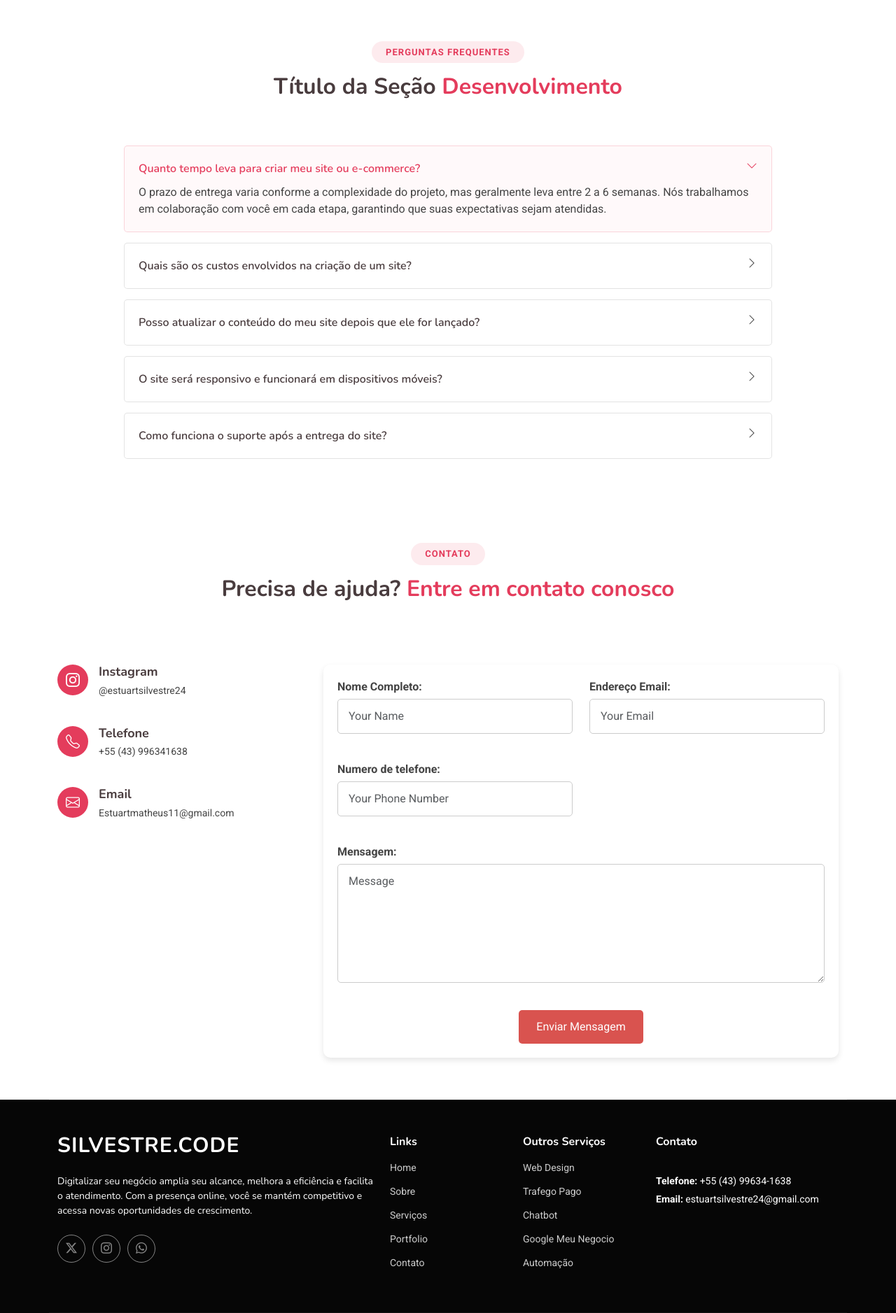
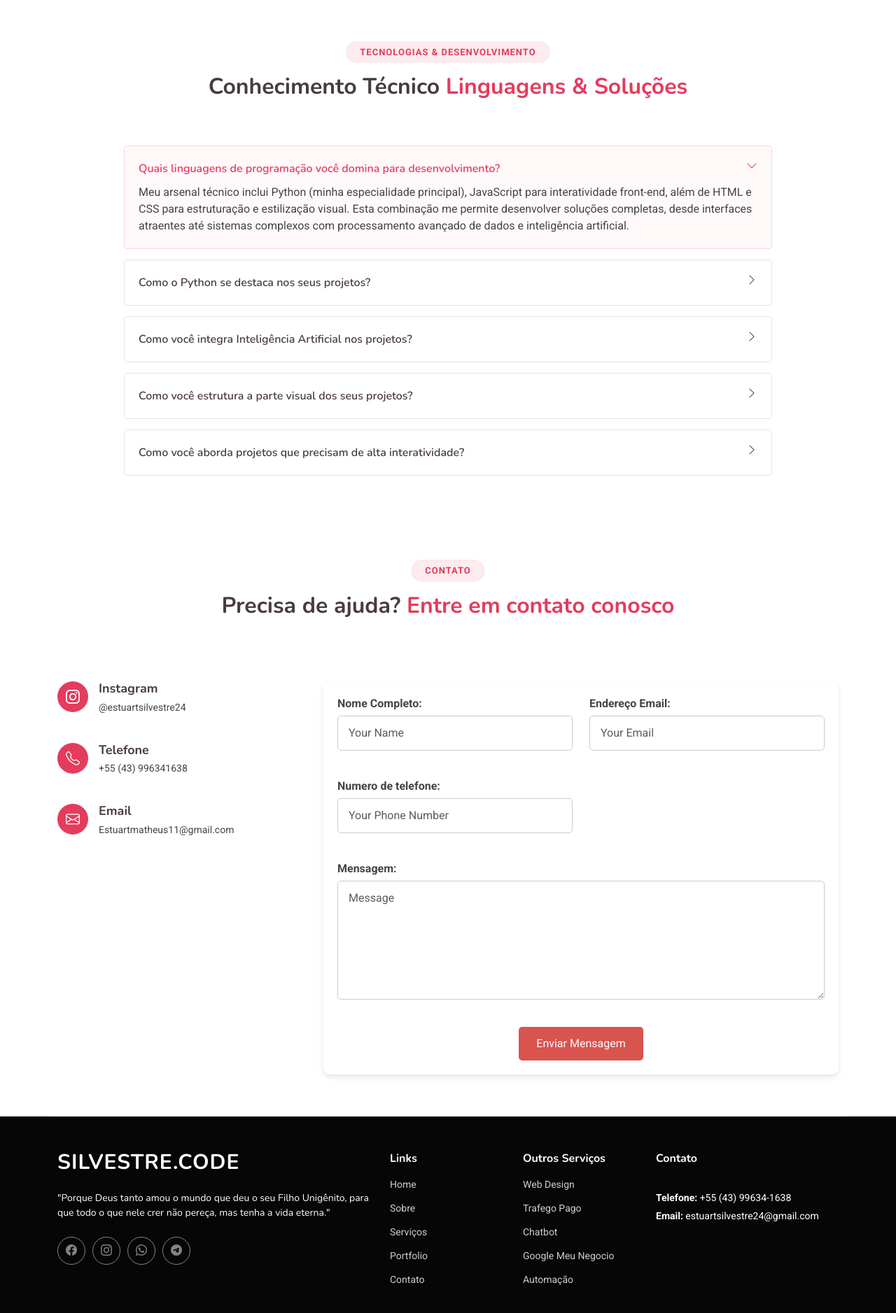
Before and after one commit to estuart27/Meusite, a Django app: page / in a window 1280 px wide. Shown: the part 4559-6436 px from the top of the page at 70% size. Run offline with Django 5.2, Linux system fonts and the light colour scheme; data comes from the database, SQL or seed files in the repository; some libraries are stand-ins or nearby versions.

Commit message:
Atualizando-07/04/2025

```diff
--- a/OnePage/templates/OnePage/index.html
+++ b/OnePage/templates/OnePage/index.html
@@ -6,7 +6,7 @@
 <head>
   <meta charset="utf-8">
   <meta content="width=device-width, initial-scale=1.0" name="viewport">
-  <title>Pagina Inicial | Silvestre.Code</title>
+  <title>Pagina Inicial | SilvestreCode</title>
   <meta name="description" content="">
   <meta name="keywords" content="">
 
@@ -59,6 +59,16 @@
           <li><a href="#portfolio">Portfolio</a></li>
           <li><a href="#contact">Contato</a></li>
           <li><a href="{% url 'sobrenois' %}">Quem Somos</a></li>
+          <ul>
+            <li class="dropdown"><a href="#"><span>Consultorias</span> <i class="bi bi-chevron-down toggle-dropdown"></i></a>
+              <ul>
+                <li><a href="#">IFood para Restaurantes</a></li>
+                <li><a href="#">Google Meu Negocio</a></li>
+                <li><a href="#">Tráfego Pago (ADS)</a></li>
+                <li><a href="#">Redes Sociais</a></li>
+                <li><a href="#">Chatbots e Automações</a></li>
+              </ul>
+            </li>
         </ul>
         <i class="mobile-nav-toggle d-xl-none bi bi-list"></i>
       </nav>
@@ -428,8 +438,8 @@
 
       <!-- Section Title -->
       <div class="container section-title" data-aos="fade-up">
-        <h2>PERGUNTAS FREQUENTES</h2>
-        <p><span>Título da Seção</span> <span class="description-title">Desenvolvimento</span></p>
+        <h2>TECNOLOGIAS & DESENVOLVIMENTO</h2>
+        <p><span>Conhecimento Técnico</span> <span class="description-title">Linguagens & Soluções</span></p>
       </div><!-- End Section Title -->
 
       <div class="container">
@@ -441,42 +451,41 @@
             <div class="faq-container">
 
               <div class="faq-item faq-active">
-                <h3>Quanto tempo leva para criar meu site ou e-commerce?</h3>
+                <h3>Quais linguagens de programação você domina para desenvolvimento?</h3>
                 <div class="faq-content">
-                  <p>O prazo de entrega varia conforme a complexidade do projeto, mas geralmente leva entre 2 a 6 semanas. Nós trabalhamos em colaboração com você em cada etapa, garantindo que suas expectativas sejam atendidas.</p>
+                  <p>Meu arsenal técnico inclui Python (minha especialidade principal), JavaScript para interatividade front-end, além de HTML e CSS para estruturação e estilização visual. Esta combinação me permite desenvolver soluções completas, desde interfaces atraentes até sistemas complexos com processamento avançado de dados e inteligência artificial.</p>
                 </div>
                 <i class="faq-toggle bi bi-chevron-right"></i>
               </div><!-- End Faq item-->
 
               <div class="faq-item">
-                <h3>Quais são os custos envolvidos na criação de um site?</h3>
+                <h3>Como o Python se destaca nos seus projetos?</h3>
                 <div class="faq-content">
-                  <p> O custo depende das funcionalidades e do tipo de site que você deseja. Oferecemos pacotes personalizados que se ajustam ao seu orçamento. Entre em contato para um orçamento gratuito e sem compromisso</p>
+                  <p>Python é meu verdadeiro diferencial. Com ele, desenvolvo desde back-ends robustos até sistemas inteligentes com capacidade de análise de dados e automações complexas. Minha expertise em Python permite criar soluções escaláveis que potencializam seu negócio com código limpo, eficiente e de fácil manutenção. O Python é a linguagem ideal para transformar ideias inovadoras em aplicações poderosas.</p>
                 </div>
                 <i class="faq-toggle bi bi-chevron-right"></i>
               </div><!-- End Faq item-->
 
               <div class="faq-item">
-                <h3>Posso atualizar o conteúdo do meu site depois que ele for lançado?</h3>
+                <h3>Como você integra Inteligência Artificial nos projetos?</h3>
                 <div class="faq-content">
-                  <p> Sim! Embora todos os nossos sites sejam desenvolvidos para que você possa atualizar o conteúdo facilmente, também oferecemos serviços de manutenção contínua. Isso significa que, se preferir, você pode contar conosco para realizar atualizações, garantir que seu site esteja sempre atualizado e funcionando perfeitamente, sem se preocupar com nada.
-                  </p>
+                  <p>Através do Python, implemento soluções de IA que elevam seu projeto a outro nível. Desenvolvo chatbots inteligentes, sistemas de recomendação personalizados, análise preditiva de dados e reconhecimento de padrões que podem transformar a experiência do usuário e otimizar processos de negócio. A integração de IA traz um diferencial competitivo significativo ao seu projeto.</p>
                 </div>
                 <i class="faq-toggle bi bi-chevron-right"></i>
               </div><!-- End Faq item-->
 
               <div class="faq-item">
-                <h3>O site será responsivo e funcionará em dispositivos móveis?</h3>
+                <h3>Como você estrutura a parte visual dos seus projetos?</h3>
                 <div class="faq-content">
-                  <p>Absolutamente! Todos os nossos sites são projetados para serem responsivos, garantindo que funcionem perfeitamente em qualquer dispositivo, seja desktop, tablet ou smartphone.</p>
+                  <p>Utilizando HTML e CSS, crio interfaces modernas e responsivas que funcionam perfeitamente em qualquer dispositivo. Trabalho com layouts fluidos, animações suaves e designs contemporâneos que refletem a identidade da sua marca. O visual não é apenas estético, mas estrategicamente planejado para otimizar a experiência do usuário e as taxas de conversão.</p>
                 </div>
                 <i class="faq-toggle bi bi-chevron-right"></i>
               </div><!-- End Faq item-->
 
               <div class="faq-item">
-                <h3>Como funciona o suporte após a entrega do site?</h3>
+                <h3>Como você aborda projetos que precisam de alta interatividade?</h3>
                 <div class="faq-content">
-                  <p> Oferecemos suporte contínuo após o lançamento do seu site, incluindo manutenção, atualizações e assistência técnica. Você pode contar conosco sempre que precisar!</p>
+                  <p>Para interatividade avançada, utilizo JavaScript para criar experiências dinâmicas e envolventes. Desenvolvo desde validações de formulários e animações responsivas até aplicações web completas com interações em tempo real. Combinando JavaScript com meu conhecimento em Python, posso criar soluções web completas que conectam interfaces atraentes a sistemas back-end poderosos e inteligentes.</p>
                 </div>
                 <i class="faq-toggle bi bi-chevron-right"></i>
               </div><!-- End Faq item-->
@@ -605,13 +614,12 @@
           <a href="index.html" class="logo d-flex align-items-center">
             <span class="sitename">SILVESTRE.CODE</span>
           </a>
-          <p>
-            Digitalizar seu negócio amplia seu alcance, melhora a eficiência e facilita o atendimento. Com a presença online, você se mantém competitivo e acessa novas oportunidades de crescimento.
-          </p>
+          <p>"Porque Deus tanto amou o mundo que deu o seu Filho Unigênito, para que todo o que nele crer não pereça, mas tenha a vida eterna."</p>
           <div class="social-links d-flex mt-4">
-            <a href="#"><i class="bi bi-twitter-x"></i></a>
+            <a href="https://web.facebook.com/profile.php?id=61569864961428"><i class="bi bi-facebook"></i></a>
             <a href="https://www.instagram.com/estuartsilvestre24"><i class="bi bi-instagram"></i></a>
             <a href="https://wa.me/5543996341638"><i class="bi bi-whatsapp"></i></a>
+            <a href="https://t.me/seu-usuario"><i class="bi bi-telegram"></i></a>
           </div>
         </div>
 
--- a/OnePage/templates/OnePage/portfolio-details.html
+++ b/OnePage/templates/OnePage/portfolio-details.html
@@ -6,7 +6,7 @@
 <head>
   <meta charset="utf-8">
   <meta content="width=device-width, initial-scale=1.0" name="viewport">
-  <title>Quem Somos | Silvestre.Code</title>
+  <title>Quem Somos | SilvestreCode</title>
   <meta name="description" content="">
   <meta name="keywords" content="">
 
```
Also changed, not shown: OnePage/utils.py (+4 -3 lines), Project/settings.py (+43 -43 lines).
